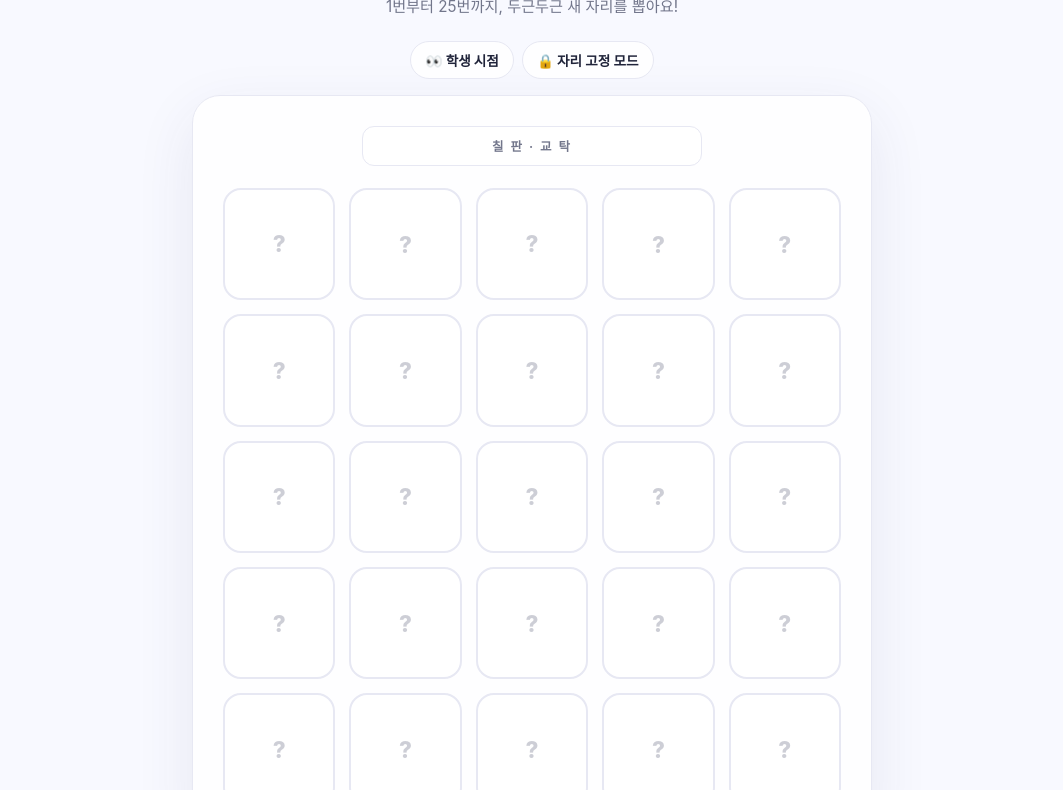
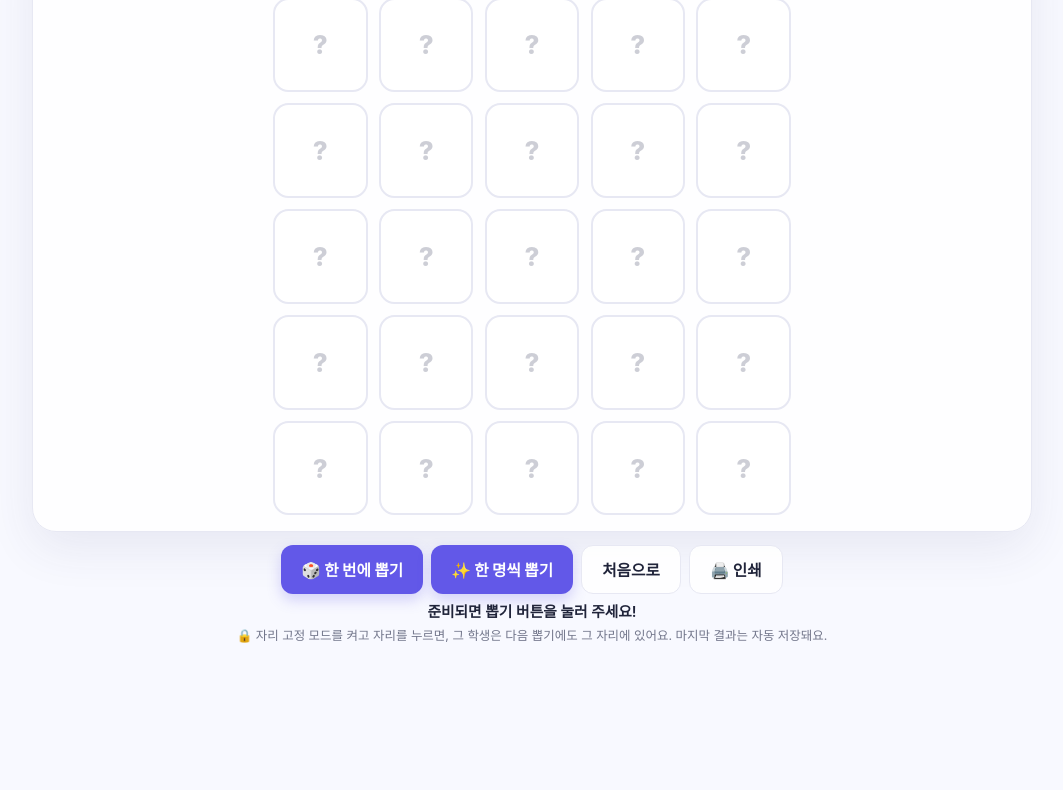
Before and after one commit to tjdrud3929-eng/seat-draw, a plain HTML site: page index.html in a window 1280 px wide. Shown: the part 138-928 px from the top of the page, without its empty margins (108-1171 px from the left). After the commit the page ends 800 px from the top, so only its background shows below. Drawn offline with Linux system fonts and the light colour scheme.

Commit message:
스크롤 없이 한 화면에 자리가 다 보이도록 레이아웃 수정
Co-Authored-By: Claude Opus 5.5 <noreply@anthropic.com>

```diff
--- a/index.html
+++ b/index.html
@@ -53,64 +53,79 @@
 
     * { box-sizing: border-box; }
 
+    /* 한 화면 레이아웃: 위(제목·모드) / 가운데(교실, 남는 높이 모두) / 아래(버튼·안내) */
+    html, body { height: 100%; }
     body {
-      min-height: 100vh;
       margin: 0;
-      padding-block: 36px 48px;
+      padding-block: clamp(10px, 2vh, 20px);
       padding-left: max(16px, env(safe-area-inset-left, 0px));
       padding-right: max(16px, env(safe-area-inset-right, 0px));
       background: var(--bg);
       color: var(--text);
     }
 
-    main { width: min(100%, 680px); margin: 0 auto; text-align: center; }
+    main {
+      width: min(100%, 1000px); height: 100%; margin: 0 auto;
+      display: flex; flex-direction: column; gap: clamp(8px, 1.6vh, 14px);
+      text-align: center;
+    }
 
-    .eyebrow { margin: 0 0 8px; color: var(--accent); font-size: .78rem; font-weight: 800; letter-spacing: .14em; }
-    h1 { margin: 0; font-size: clamp(1.9rem, 7vw, 2.8rem); letter-spacing: -0.05em; }
-    .subtitle { margin: 10px 0 22px; color: var(--muted); font-size: .95rem; line-height: 1.5; }
+    .top {
+      display: flex; flex-wrap: wrap; align-items: center; justify-content: space-between; gap: 8px 16px;
+    }
+    h1 { margin: 0; font-size: clamp(1.3rem, 3.6vh, 2rem); letter-spacing: -0.04em; text-wrap: balance; }
 
-    .toolbar {
-      display: flex; flex-wrap: wrap; justify-content: center; gap: 8px; margin-bottom: 16px;
-    }
+    .toolbar { display: flex; flex-wrap: wrap; justify-content: center; gap: 8px; }
     .chip {
-      padding: 8px 14px; border: 1px solid var(--line); border-radius: 999px;
+      padding: 7px 13px; border: 1px solid var(--line); border-radius: 999px;
       background: var(--card); color: var(--text); font: inherit; font-size: .85rem; font-weight: 700; cursor: pointer;
     }
     .chip[aria-pressed="true"] { background: var(--accent); border-color: var(--accent); color: #fff; }
 
     .classroom {
-      padding: clamp(16px, 5vw, 30px);
-      border: 1px solid var(--line); border-radius: 28px;
+      flex: 1; min-height: 0;
+      padding: clamp(10px, 2vh, 22px);
+      border: 1px solid var(--line); border-radius: 24px;
       background: var(--card);
-      box-shadow: 0 20px 60px rgb(52 57 112 / 9%);
-      display: flex; flex-direction: column; gap: 22px;
+      box-shadow: 0 16px 48px rgb(52 57 112 / 9%);
+      display: flex; flex-direction: column; gap: clamp(8px, 1.6vh, 16px);
     }
     .classroom.teacher { flex-direction: column-reverse; }
 
     .front {
-      width: min(72%, 340px); margin: 0 auto; padding: 10px;
-      border: 1px solid var(--line); border-radius: 12px;
+      flex: none; width: min(72%, 340px); margin: 0 auto; padding: clamp(5px, 1vh, 9px);
+      border: 1px solid var(--line); border-radius: 10px;
       background: var(--seat); color: var(--muted);
       font-size: .78rem; font-weight: 700; letter-spacing: .16em;
     }
 
-    .seats { display: grid; grid-template-columns: repeat(5, minmax(0, 1fr)); gap: clamp(7px, 2.4vw, 14px); }
+    /* 남은 공간 안에서 가장 큰 정사각형으로 자리판을 맞춤 */
+    .seats-wrap {
+      flex: 1; min-height: 150px;
+      container-type: size;
+      display: grid; place-items: center;
+    }
+    .seats {
+      width: min(100cqw, 100cqh); max-width: 100%; aspect-ratio: 1;
+      display: grid; grid-template-columns: repeat(5, 1fr); grid-template-rows: repeat(5, 1fr);
+      gap: 2.2cqmin;
+    }
 
     .seat {
-      position: relative; display: grid; place-items: center; aspect-ratio: 1;
-      border: 2px solid var(--line); border-radius: 18px;
+      position: relative; display: grid; place-items: center; min-width: 0; min-height: 0;
+      border: 2px solid var(--line); border-radius: 3cqmin;
       background: var(--seat); color: var(--muted);
       font: inherit; padding: 0; cursor: pointer;
       transition: transform 160ms ease, background 160ms ease, border-color 160ms ease;
     }
     .seat:hover { transform: translateY(-2px); }
-    .seat .number { color: var(--accent-dark); font-size: clamp(1.2rem, 5.5vw, 2rem); font-weight: 800; line-height: 1; }
-    .seat .empty { font-size: clamp(1rem, 4vw, 1.4rem); font-weight: 800; opacity: .35; }
+    .seat .number { color: var(--accent-dark); font-size: 7cqmin; font-weight: 800; line-height: 1; font-variant-numeric: tabular-nums; }
+    .seat .empty { font-size: 5cqmin; font-weight: 800; opacity: .35; }
     .seat.filled { background: var(--seat-filled); border-color: transparent; }
     .seat.pop { animation: pop 320ms ease both; }
     .seat.rolling .number { color: var(--muted); }
     .seat.locked { background: var(--lock-bg); border-color: var(--lock); }
-    .seat.locked::after { content: "🔒"; position: absolute; top: 4px; right: 6px; font-size: .75rem; }
+    .seat.locked::after { content: "🔒"; position: absolute; top: 4%; right: 6%; font-size: 2.6cqmin; }
     .seat.next { border-color: var(--accent); border-style: dashed; }
 
     @keyframes pop {
@@ -119,11 +134,12 @@
       100% { transform: scale(1); opacity: 1; }
     }
 
-    .actions { display: flex; flex-wrap: wrap; justify-content: center; gap: 10px; margin-top: 22px; }
+    .bottom { display: flex; flex-direction: column; gap: 6px; }
+    .actions { display: flex; flex-wrap: wrap; justify-content: center; gap: 8px; }
     .btn {
-      min-width: 150px; padding: 14px 22px; border: 0; border-radius: 14px;
-      background: var(--accent); color: #fff; font: inherit; font-size: 1rem; font-weight: 800; cursor: pointer;
-      box-shadow: 0 8px 18px rgb(98 88 232 / 25%);
+      padding: clamp(9px, 1.5vh, 13px) 20px; border: 0; border-radius: 12px;
+      background: var(--accent); color: #fff; font: inherit; font-size: .98rem; font-weight: 800; cursor: pointer;
+      box-shadow: 0 6px 14px rgb(98 88 232 / 25%);
       transition: transform 160ms ease, background 160ms ease;
     }
     .btn:hover:not(:disabled) { transform: translateY(-2px); background: var(--accent-dark); }
@@ -131,16 +147,20 @@
     .btn:disabled { opacity: .45; cursor: not-allowed; }
     button:focus-visible { outline: 3px solid #aaa5ff; outline-offset: 3px; }
 
-    .status { min-height: 1.5em; margin: 14px 0 0; color: var(--muted); font-size: .9rem; }
-    .help { margin-top: 18px; color: var(--muted); font-size: .8rem; line-height: 1.6; }
+    .status { min-height: 1.4em; margin: 0; color: var(--text); font-size: .92rem; font-weight: 600; }
+    .help { margin: 0; color: var(--muted); font-size: .78rem; line-height: 1.5; }
+    @media (max-height: 640px) { .help { display: none; } }
 
     @media (prefers-reduced-motion: reduce) {
       *, *::before, *::after { animation-duration: .01ms !important; transition-duration: .01ms !important; }
     }
 
     @media print {
+      html, body { height: auto; }
       body { background: #fff; padding: 0; }
-      .toolbar, .actions, .status, .help, .subtitle, .eyebrow { display: none; }
+      .toolbar, .bottom { display: none; }
+      .classroom { flex: none; }
+      .seats-wrap { flex: none; height: 80vh; }
       .classroom { box-shadow: none; border: 0; }
       .seat { border: 2px solid #999 !important; background: #fff !important; }
       .seat.locked::after { content: ""; }
@@ -150,20 +170,20 @@
 </head>
 <body>
   <main>
-    <p class="eyebrow">CLASSROOM SEAT DRAW</p>
+    <header class="top">
       <h1>우리 반 자리 뽑기</h1>
-    <p class="subtitle">1번부터 25번까지, 두근두근 새 자리를 뽑아요!</p>
-
       <div class="toolbar">
         <button class="chip" id="viewToggle" type="button" aria-pressed="false">👀 학생 시점</button>
         <button class="chip" id="lockToggle" type="button" aria-pressed="false">🔒 자리 고정 모드</button>
       </div>
+    </header>
 
     <section class="classroom" id="classroom" aria-label="교실 자리 배치">
       <div class="front" id="front">칠 판 · 교 탁</div>
-      <div class="seats" id="seats"></div>
+      <div class="seats-wrap"><div class="seats" id="seats"></div></div>
     </section>
 
+    <div class="bottom">
       <div class="actions">
         <button class="btn" id="drawAll" type="button">🎲 한 번에 뽑기</button>
         <button class="btn" id="drawOne" type="button">✨ 한 명씩 뽑기</button>
@@ -171,11 +191,8 @@
         <button class="btn secondary" id="printBtn" type="button">🖨️ 인쇄</button>
       </div>
       <p class="status" id="status" role="status" aria-live="polite"></p>
-
-    <p class="help">
-      🔒 <b>자리 고정 모드</b>를 켜고 자리를 누르면 그 학생은 다음 뽑기에도 그 자리에 그대로 있어요.<br>
-      (예: 시력 때문에 앞자리가 필요한 학생) · 마지막 결과는 자동으로 저장돼요.
-    </p>
+      <p class="help">🔒 자리 고정 모드를 켜고 자리를 누르면, 그 학생은 다음 뽑기에도 그 자리에 있어요. 마지막 결과는 자동 저장돼요.</p>
+    </div>
   </main>
 
   <script>
```
Lines whose indentation alone changed are shown as unchanged.
